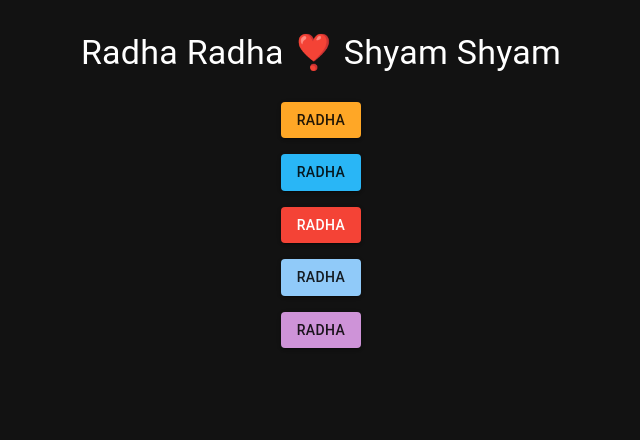
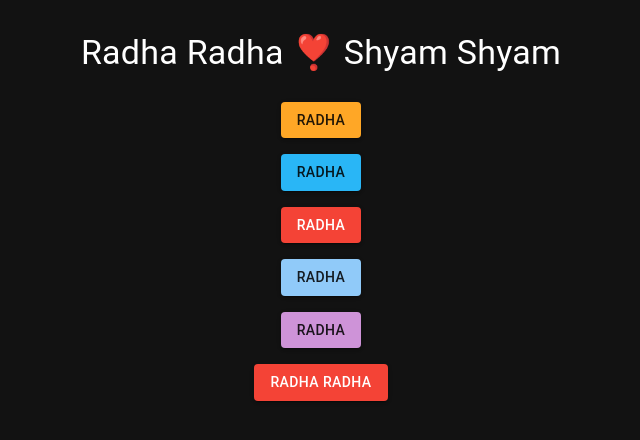
Before and after one commit to RahulMj21/tuneup, a Next.js app: page / in a window 1280 px wide. Shown: the top 440 px of the page, without its empty margins (319-959 px from the left). Built offline with nearby package versions, Linux system fonts and the light colour scheme.

Commit message:
feat: added new button

```diff
--- a/src/pages/index.tsx
+++ b/src/pages/index.tsx
@@ -34,6 +34,9 @@ const Home = () => {
                 <Button variant="contained" color="secondary">
                     Radha
                 </Button>
+                <Button variant="contained" color="error">
+                    Radha Radha
+                </Button>
             </Box>
         </Container>
     )
```
